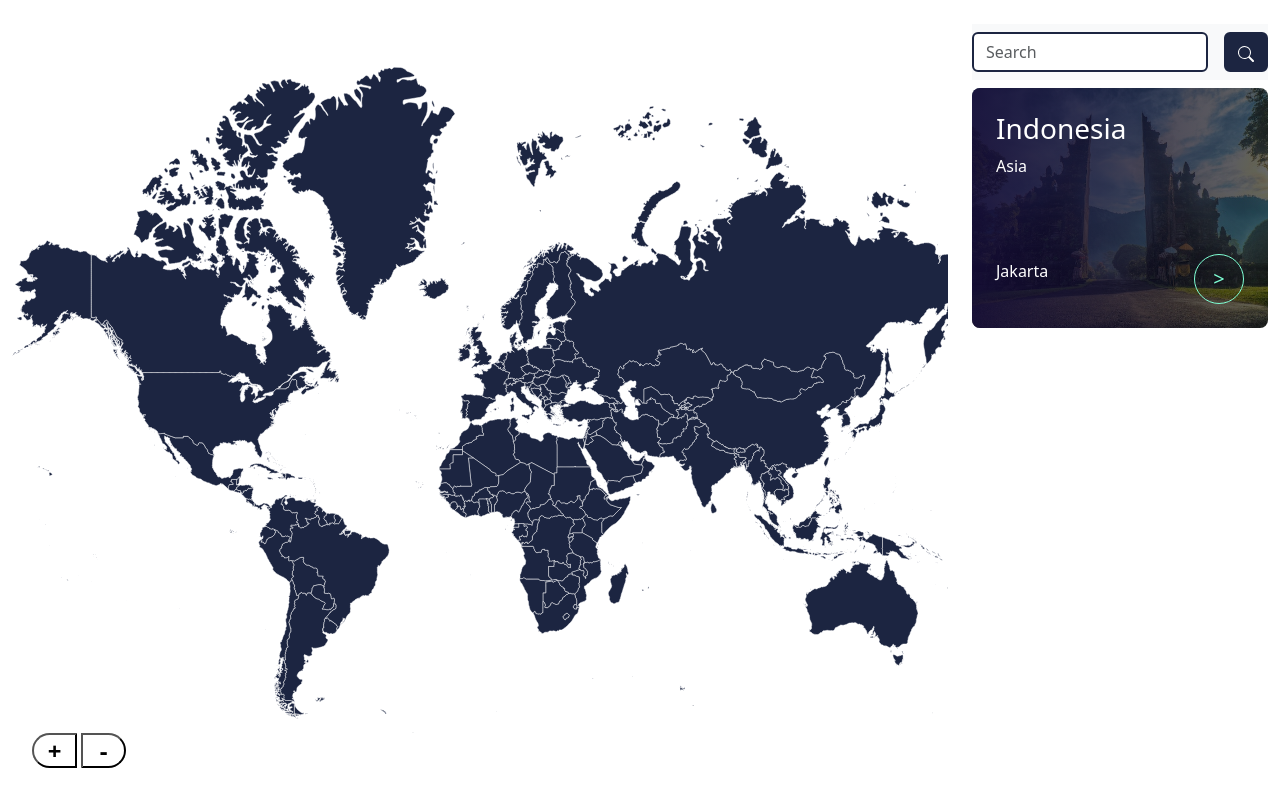
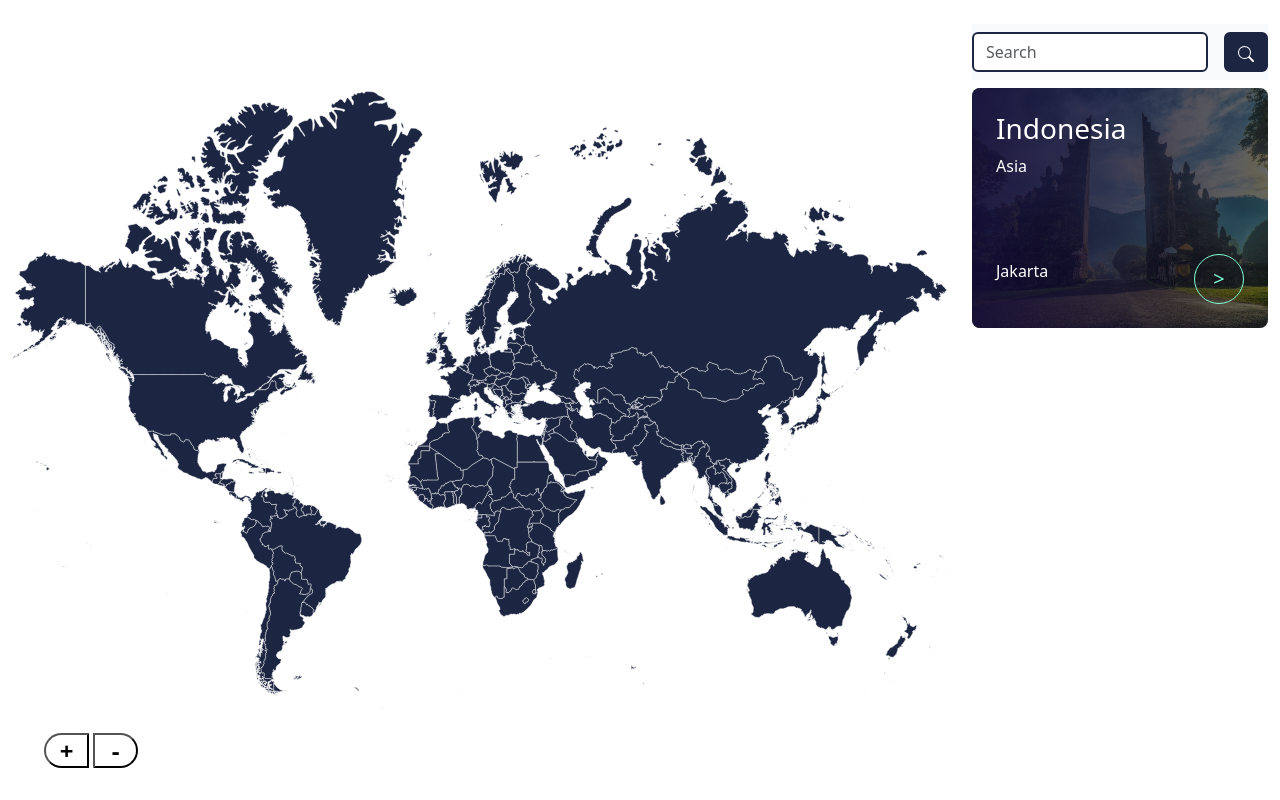
Before and after one commit to imaulanaazn/worldmap, a Vue app: page / in a window 1280 px wide. Built offline with nearby package versions, Linux system fonts and the light colour scheme.

Commit message:
make the map  able to be scrolled when overflowing

```diff
--- a/src/views/HomeView.vue
+++ b/src/views/HomeView.vue
@@ -1,6 +1,6 @@
 <template>
-   <main class="text-light container-fluid row mx-0 px-0">
-     <div class="map col-md-9 col-sm-12 d-flex position-relative align-items-center justify-content-center">
+   <main class="text-light w-100 container-fluid row mx-0 px-0 position-relative overflow-hidden">
+     <div class="map col-md-9 col-sm-12 d-flex align-items-center justify-content-center overflow-auto">
       <svg
       ref="svg"
       @mousemove="handleMouseMove"
@@ -9,9 +9,9 @@
      xmlns:rdf="http://www.w3.org/1999/02/22-rdf-syntax-ns#"
      xmlns:svg="http://www.w3.org/2000/svg"
      xmlns="http://www.w3.org/2000/svg"
-     mapsvg:geoViewBox="-169.110266 83.600842 190.486279 -58.508473"
-     width="1009.6727"
-     height="665.96301">
+     viewBox="0 0 1009.6727 665.96301"
+     width="100%"
+     height="auto">
 
     <path
        d="m 479.68275,331.6274 -0.077,0.025 -0.258,0.155 -0.147,0.054 -0.134,0.027 -0.105,-0.011 -0.058,-0.091 0.006,-0.139 -0.024,-0.124 -0.02,-0.067 0.038,-0.181 0.086,-0.097 0.119,-0.08 0.188,0.029 0.398,0.116 0.083,0.109 10e-4,0.072 -0.073,0.119 z"
@@ -1045,6 +1045,8 @@
         </p>
       </div>
 
+   </div>
+
    <div class="zoom-btn position-absolute">
      <button class="bg-transparent rounded-start-pill me-1 fs-4 fw-semibold lh-1">
        +
@@ -1052,7 +1054,6 @@
      <button class="bg-transparent rounded-end-pill fs-4 fw-semibold lh-1">
        -
      </button>
-      </div>
    </div>
 
     <SidebarCountry class="col-md-3 col-sm-12"/>
@@ -1105,20 +1106,25 @@
 
 <style scoped>
    main{
-      width: 100%;
       height: 100vh;
    }
-   .map .zoom-btn{
+
+   .zoom-btn{
       bottom: 2rem;
       left: 2rem;
    }
-   .map .zoom-btn button{
+   .zoom-btn button{
       width: 45px;
       height: 35px;
    }
-   .map .zoom-btn button:hover{
+   .zoom-btn button:hover{
       background-color: var(--complementary-color) !important;
       color: white;
+   }
+
+   svg{
+      transform-origin: top left;
+      transform: scale(1);
    }
   svg path:hover{
     fill: var(--secondary-color);
@@ -1130,6 +1136,7 @@
     stroke: var(--primary-color);
     stroke-width: 0.5px;
   }
+
   .cursor {
     transform: translateX(-50%);
     color: aquamarine;
```
Lines whose indentation alone changed are shown as unchanged.
